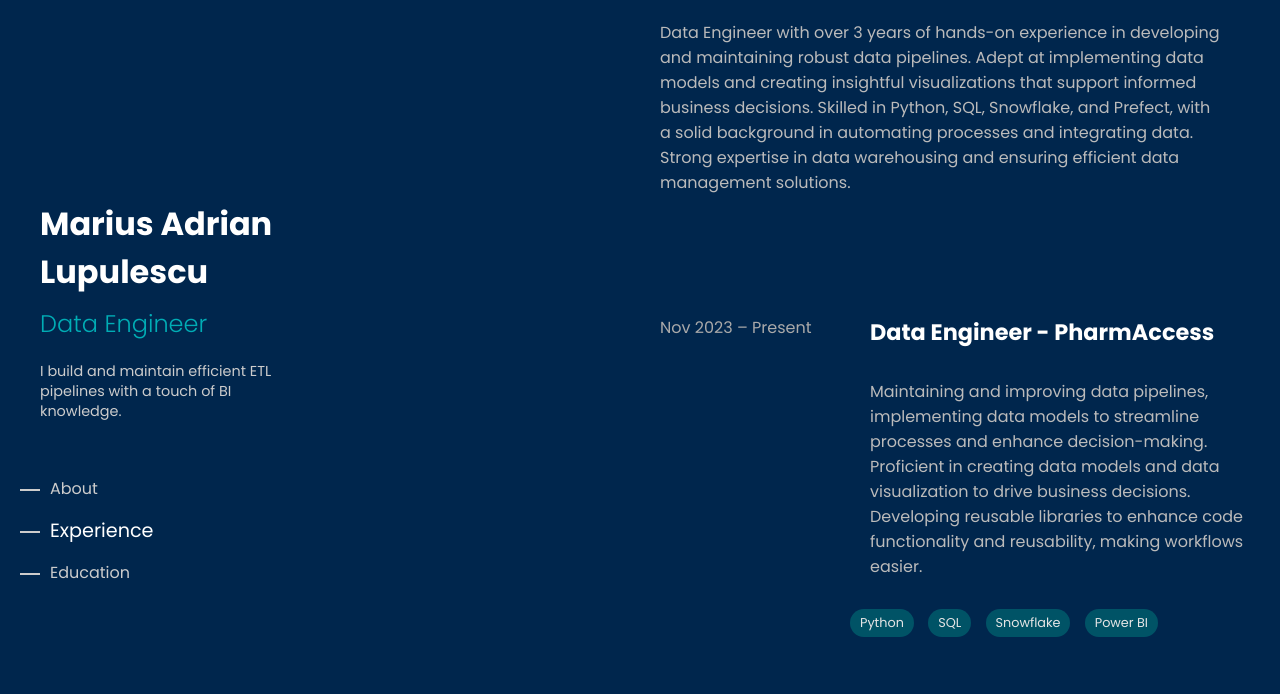
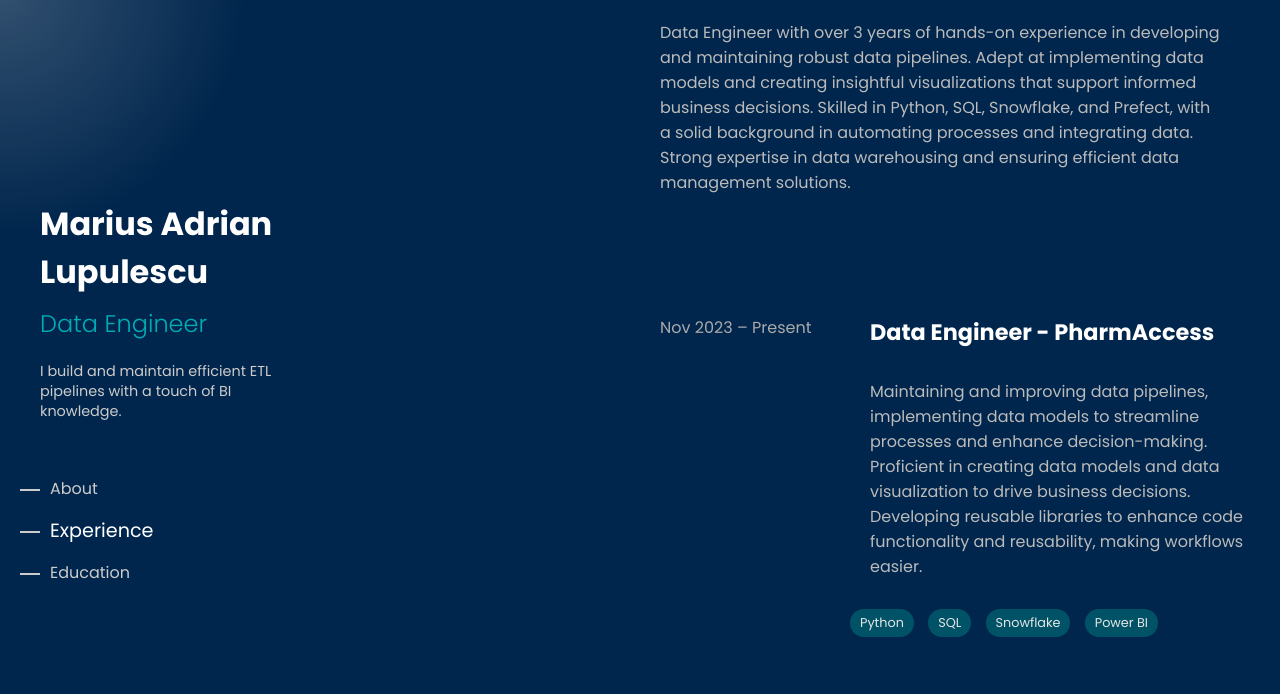
Before and after one commit to mariusadrian77/Portfolio, a plain HTML site: page index.html in a window 1280 px wide. Both pictures are taken after a click on the link "About". Shown: the part 10-704 px from the top of the page. Drawn offline with Linux system fonts and the light colour scheme.

Commit message:
- Added torch effect for cursor. - Styling.

```diff
--- a/index.html
+++ b/index.html
@@ -8,6 +8,8 @@
     <link rel="stylesheet" href="styles.css">
 </head>
 <body>
+    <canvas id="lamp-effect" width="100%" height="100%"></canvas>
+
     <!-- Left Sidebar -->
     <aside class="sidebar">
         <div class="profile">
--- a/script.js
+++ b/script.js
@@ -32,3 +32,38 @@ document.addEventListener('DOMContentLoaded', () => {
         });
     });
 });
+
+const canvas = document.getElementById('lamp-effect');
+const ctx = canvas.getContext('2d');
+
+canvas.width = window.innerWidth;
+canvas.height = window.innerHeight;
+
+let mouseX = 0;
+let mouseY = 0;
+
+const sidebar = document.querySelector('.sidebar');
+
+window.addEventListener('mousemove', (e) => {
+    if (sidebar.contains(e.target)) {
+        mouseX = e.clientX - sidebar.getBoundingClientRect().left;
+        mouseY = e.clientY - sidebar.getBoundingClientRect().top;
+    } else {
+        mouseX = e.clientX - (canvas.offsetLeft + canvas.clientLeft);
+        mouseY = e.clientY - (canvas.offsetTop + canvas.clientTop);
+    }
+
+    ctx.clearRect(0, 0, canvas.width, canvas.height);
+
+    const gradient = ctx.createRadialGradient(mouseX, mouseY, 0, mouseX, mouseY, 250);
+    gradient.addColorStop(0, 'rgba(255, 255, 255, 0.2)');
+    gradient.addColorStop(1, 'rgba(255, 255, 255, 0)');
+
+    ctx.fillStyle = gradient;
+    ctx.fillRect(0, 0, canvas.width, canvas.height);
+});
+
+window.addEventListener('resize', () => {
+    canvas.width = window.innerWidth;
+    canvas.height = window.innerHeight;
+});
--- a/styles.css
+++ b/styles.css
@@ -12,6 +12,13 @@ body {
     display: flex;
     min-height: 100vh;
 }
+
+#lamp-effect {
+  position: absolute;
+  z-index: 1;
+  pointer-events: none;
+}
+
 
 a {
     text-decoration: none;
```
